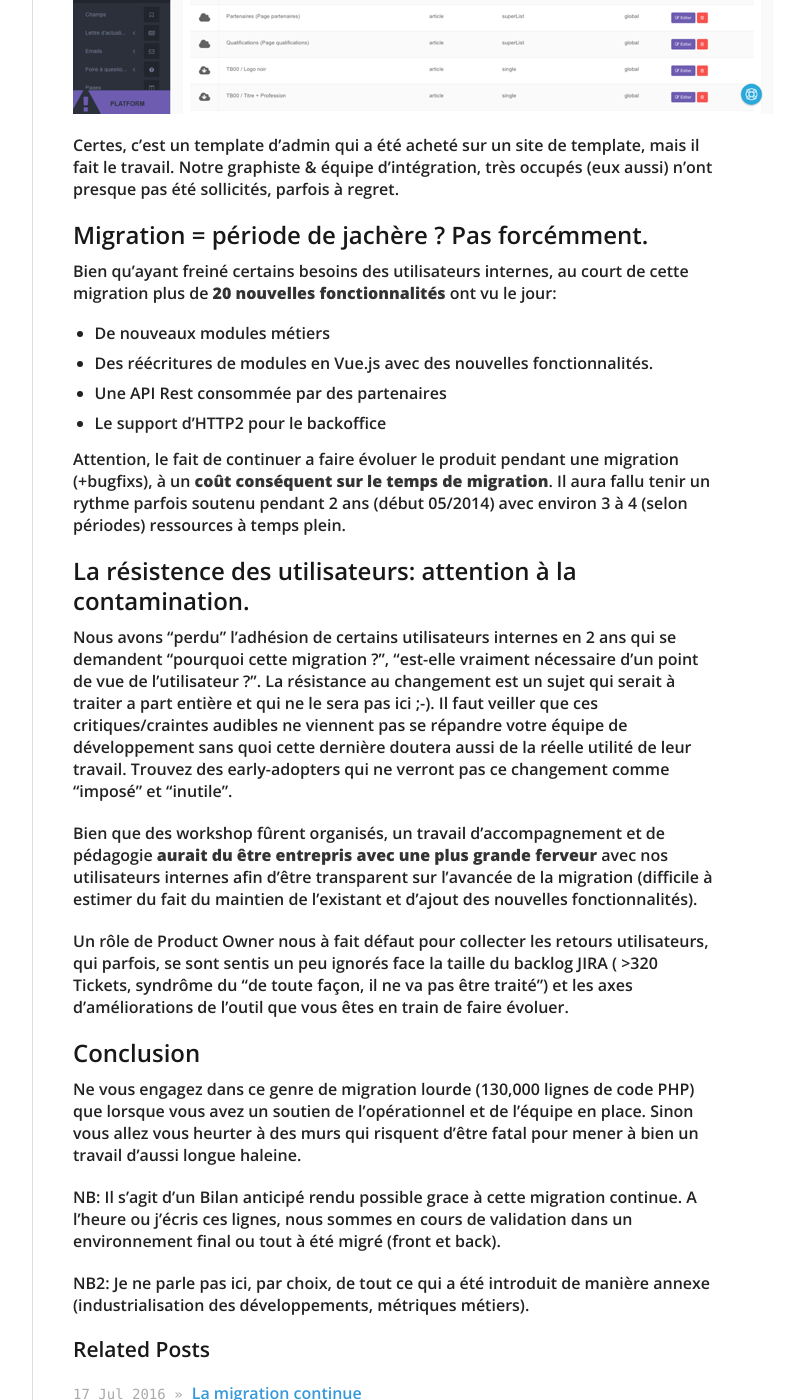
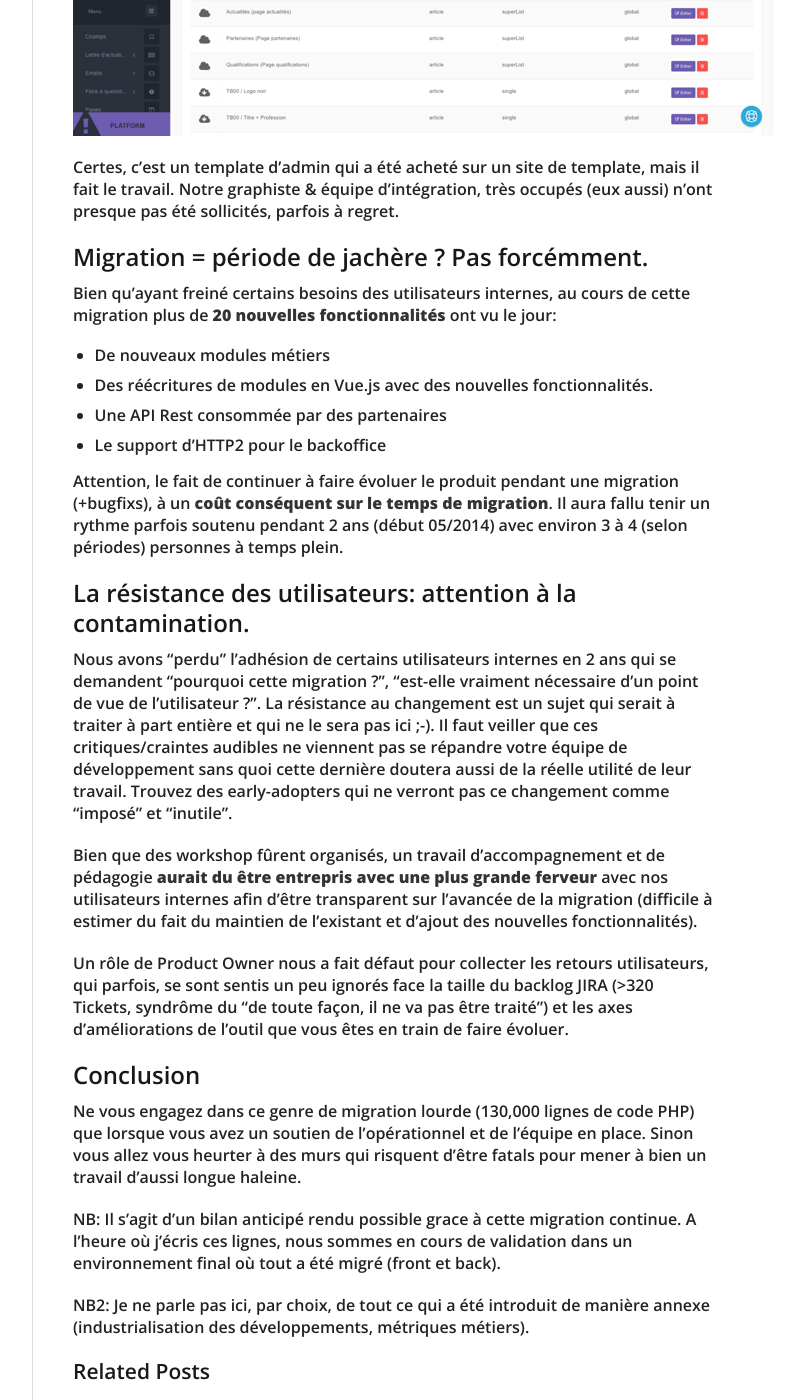
Before and after one commit to swanson/lagom, a Jekyll site: the page built from _posts/2016-07-18-migration-couts-et-gains.md, in a window 1280 px wide and 1400 px high, scrolled down 3616 px. Shown: the whole window, without its empty margins (378-1172 px from the left). Built offline with Jekyll 4.4.1, drawn with Linux system fonts in a browser that asks for light colours; nearby versions of some CDN libraries; comment, search, counter and statistics services are not loaded; some of the changed text lies outside the part shown.

Commit message:
Fix typos

```diff
--- a/_posts/2016-07-18-migration-couts-et-gains.md
+++ b/_posts/2016-07-18-migration-couts-et-gains.md
@@ -63,28 +63,28 @@
 
 ## Migration = période de jachère ? Pas forcémment.
 
-Bien qu'ayant freiné certains besoins des utilisateurs internes, au court de cette migration plus de **20 nouvelles fonctionnalités** ont vu le jour:
+Bien qu'ayant freiné certains besoins des utilisateurs internes, au cours de cette migration plus de **20 nouvelles fonctionnalités** ont vu le jour:
 
 - De nouveaux modules métiers
 - Des réécritures de modules en Vue.js avec des nouvelles fonctionnalités.
 - Une API Rest consommée par des partenaires
 - Le support d'HTTP2 pour le backoffice
 
-Attention, le fait de continuer a faire évoluer le produit pendant une migration (+bugfixs), à un **coût conséquent sur le temps de migration**. Il aura fallu tenir un rythme parfois soutenu pendant 2 ans (début 05/2014) avec environ 3 à 4 (selon périodes) ressources à temps plein.
+Attention, le fait de continuer à faire évoluer le produit pendant une migration (+bugfixs), à un **coût conséquent sur le temps de migration**. Il aura fallu tenir un rythme parfois soutenu pendant 2 ans (début 05/2014) avec environ 3 à 4 (selon périodes) personnes à temps plein.
 
-## La résistence des utilisateurs: attention à la contamination.
+## La résistance des utilisateurs: attention à la contamination.
 
 Nous avons "perdu" l'adhésion de certains utilisateurs internes en 2 ans qui se demandent "pourquoi cette migration ?", "est-elle vraiment nécessaire d'un point de vue de l'utilisateur ?".
-La résistance au changement est un sujet qui serait à traiter a part entière et qui ne le sera pas ici ;-). Il faut veiller que ces critiques/craintes audibles ne viennent pas se répandre votre équipe de développement sans quoi cette dernière doutera aussi de la réelle utilité de leur travail. Trouvez des early-adopters qui ne verront pas ce changement comme "imposé" et "inutile".
+La résistance au changement est un sujet qui serait à traiter à part entière et qui ne le sera pas ici ;-). Il faut veiller que ces critiques/craintes audibles ne viennent pas se répandre votre équipe de développement sans quoi cette dernière doutera aussi de la réelle utilité de leur travail. Trouvez des early-adopters qui ne verront pas ce changement comme "imposé" et "inutile".
 
 Bien que des workshop fûrent organisés, un travail d'accompagnement et de pédagogie **aurait du être entrepris avec une plus grande ferveur** avec nos utilisateurs internes afin d'être transparent sur l'avancée de la migration (difficile à estimer du fait du maintien de l'existant et d'ajout des nouvelles fonctionnalités).
 
-Un rôle de Product Owner nous à fait défaut pour collecter les retours utilisateurs, qui parfois, se sont sentis un peu ignorés face la taille du backlog JIRA ( >320 Tickets, syndrôme du "de toute façon, il ne va pas être traité")
+Un rôle de Product Owner nous a fait défaut pour collecter les retours utilisateurs, qui parfois, se sont sentis un peu ignorés face la taille du backlog JIRA (>320 Tickets, syndrôme du "de toute façon, il ne va pas être traité")
 et les axes d'améliorations de l'outil que vous êtes en train de faire évoluer.
 
 ## Conclusion
-Ne vous engagez dans ce genre de migration lourde (130,000 lignes de code PHP) que lorsque vous avez un soutien de l'opérationnel et de l'équipe en place. Sinon vous allez vous heurter à des murs qui risquent d'être fatal pour mener à bien un travail d'aussi longue haleine.
+Ne vous engagez dans ce genre de migration lourde (130,000 lignes de code PHP) que lorsque vous avez un soutien de l'opérationnel et de l'équipe en place. Sinon vous allez vous heurter à des murs qui risquent d'être fatals pour mener à bien un travail d'aussi longue haleine.
 
-NB: Il s'agit d'un Bilan anticipé rendu possible grace à cette migration continue. A l'heure ou j'écris ces lignes, nous sommes en cours de validation dans un environnement final ou tout à été migré (front et back).
+NB: Il s'agit d'un bilan anticipé rendu possible grace à cette migration continue. A l'heure où j'écris ces lignes, nous sommes en cours de validation dans un environnement final où tout a été migré (front et back).
 
 NB2: Je ne parle pas ici, par choix, de tout ce qui a été introduit de manière annexe (industrialisation des développements, métriques métiers).
```
Also changed, not shown: other parts of _posts/2016-07-18-migration-couts-et-gains.md (+9 -9 lines).
